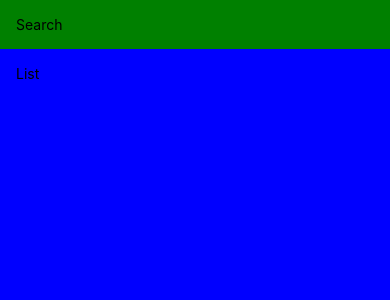
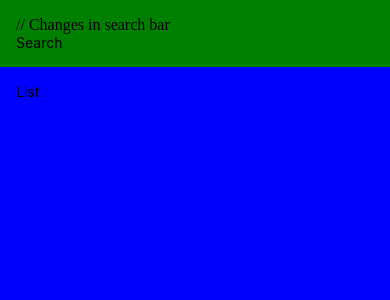
Before and after one commit to Sumayya07/MealsToGo, a React Native app: screen / in a window 390 px wide. Shown: the top 300 px of the page. Built offline with nearby package versions, Linux system fonts and the light colour scheme.

Commit message:
Changes in search bar

```diff
--- a/App.js
+++ b/App.js
@@ -7,6 +7,7 @@ export default function App() {
     <>
     <SafeAreaView style={styles.container}>
     <View style={styles.search}>
+    // Changes in search bar
       <Text>Search</Text>
     </View>
     <View style={styles.list}>
```
